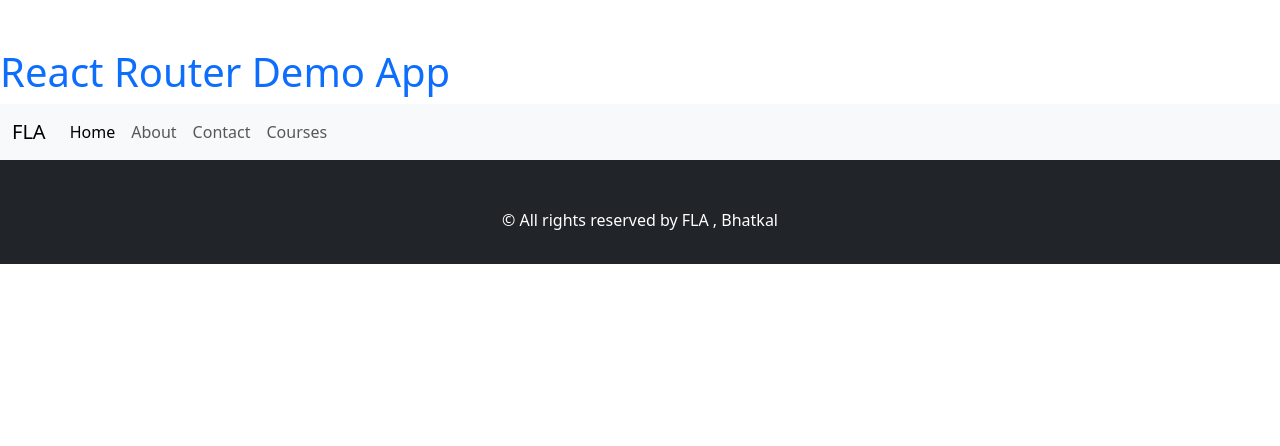
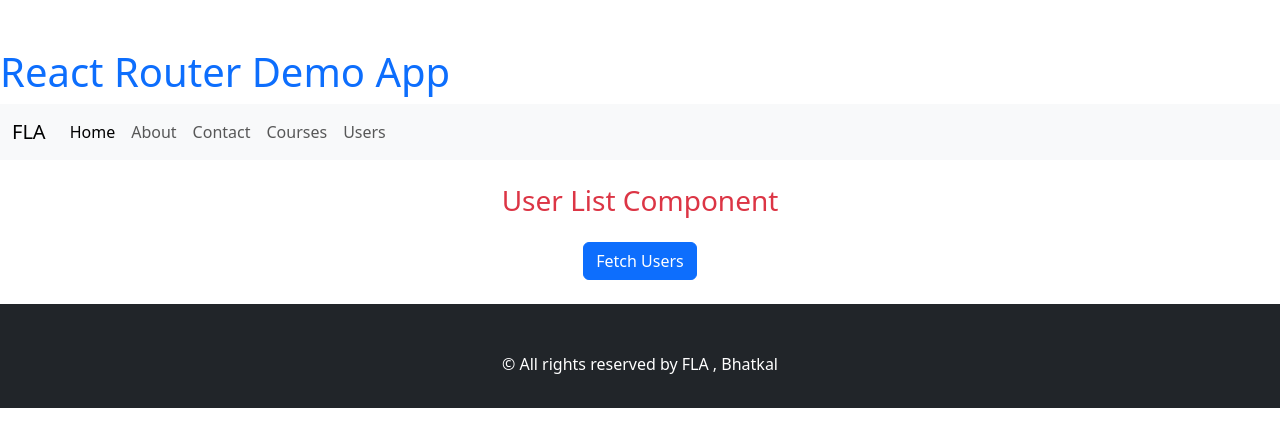
Before and after one commit to Aysha149/Full-Stack-MERN-course, a React (Vite) app in the folder react/my-app/: page /users in a window 1280 px wide. Shown: the top 446 px of the page. Built offline with nearby package versions, Linux system fonts and the light colour scheme.

Commit message:
fetch post

```diff
--- a/react/my-app/src/App.tsx
+++ b/react/my-app/src/App.tsx
@@ -7,6 +7,7 @@ import Home from "./Home";
 import About from "./About";
 import Contact from "./Contact";
 import CoursesCards from "./CoursesCards";
+import UserList from "./UserList";
 
 
 
@@ -53,6 +54,8 @@ function App() {
         <Link className="nav-link" to="/about">About</Link>
         <Link className="nav-link" to="/contact">Contact</Link>
         <Link className="nav-link" to="/courses">Courses</Link>
+        <Link className="nav-link" to="/users">Users</Link>
+
 
       </div>
     </div>
@@ -64,7 +67,7 @@ function App() {
     <Route path="/about" element={<About/>} />
     <Route path="/contact" element={<Contact/>} />
     <Route path="/courses" element={<CoursesCards/>} />
-
+    <Route path="/users" element={<UserList/>} />
 
 
   </Routes>
--- /dev/null
+++ b/react/my-app/src/UserList.tsx
@@ -0,0 +1,63 @@
+import { useState } from "react";
+
+type User = {
+  id: number;
+  name: string;
+  username: string;
+  email: string;
+  address: {
+    street: string;
+    city: string;
+  };
+  company: {
+    name: string;
+  };
+};
+
+function UserList() {
+  const [users, setUsers] = useState<User[]>([]);
+
+  async function fetchUsers() {
+    const response = await fetch("https://jsonplaceholder.typicode.com/users");
+    const data = await response.json();
+    setUsers(data);
+  }
+
+  return (
+    <div className="container mt-4">
+      <h3 className="text-danger mb-4 text-center">User List Component</h3>
+      <div className="text-center mb-4">
+        <button className="btn btn-primary" onClick={fetchUsers}>
+          Fetch Users
+        </button>
+      </div>
+
+      <div className="container row">
+        {users.map((user) => (
+          <div className="col-md-6 mb-3" key={user.id}>
+            <div className="card border-2 p-3 bg-light rounded-3">
+              <div className="card-body">
+                <h5 className="card-title">{user.name}</h5>
+                <h6 className="card-subtitle mb-2 text-muted">{user.username}</h6>
+                <p className="mb-1">
+                  <strong>Email:</strong> {user.email}
+                </p>
+
+                <p className="mb-1">
+                  <strong>Address:</strong> {user.address.street},
+                  {user.address.city}
+                </p>
+
+                <p>
+                  <strong>Company:</strong> {user.company.name}
+                </p>
+              </div>
+            </div>
+          </div>
+        ))}
+      </div>
+    </div>
+  );
+}
+
+export default UserList;
```
